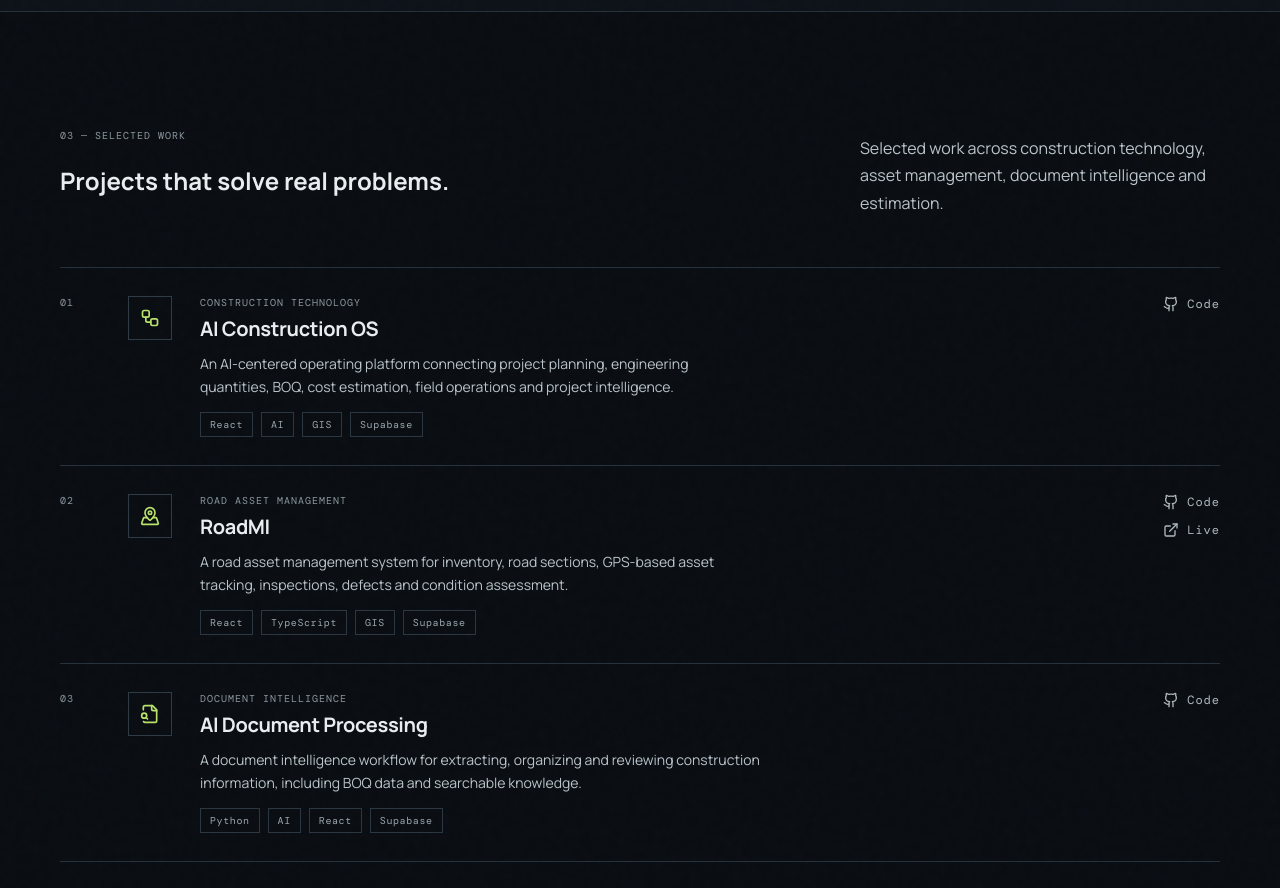
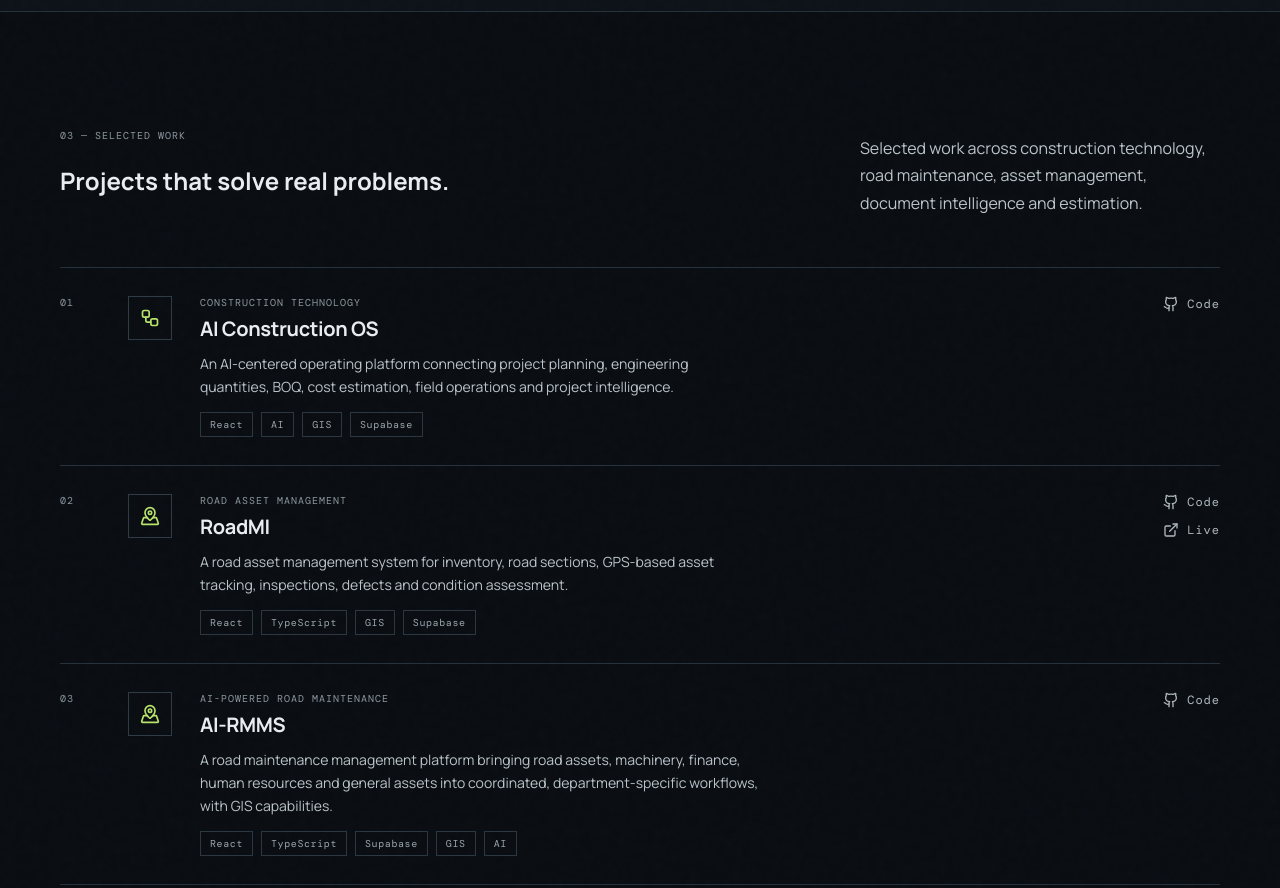
Before and after one commit to chandem/chane-eshetu-portfolio, a React (Vite) app: page / in a window 1280 px wide. Shown: the part 2360-3248 px from the top of the page. Built offline with nearby package versions, Linux system fonts and the light colour scheme.

Commit message:
Add AI-RMMS to portfolio projects

```diff
--- a/src/App.tsx
+++ b/src/App.tsx
@@ -17,6 +17,12 @@ const projects = [
     description: 'A road asset management system for inventory, road sections, GPS-based asset tracking, inspections, defects and condition assessment.',
     tags: ['React', 'TypeScript', 'GIS', 'Supabase'], icon: MapPinned,
     url: 'https://github.com/chandem/road-asset-management-system', live: 'https://road-asset-management-system.vercel.app'
+  },
+  {
+    number: '03', name: 'AI-RMMS', type: 'AI-POWERED ROAD MAINTENANCE',
+    description: 'A road maintenance management platform bringing road assets, machinery, finance, human resources and general assets into coordinated, department-specific workflows, with GIS capabilities.',
+    tags: ['React', 'TypeScript', 'Supabase', 'GIS', 'AI'], icon: MapPinned,
+    url: 'https://github.com/chandem/road-maintenance-management-system', live: ''
   },
   {
     number: '03', name: 'AI Document Processing', type: 'DOCUMENT INTELLIGENCE',
@@ -153,7 +159,7 @@ function App() {
               <span className="section-kicker">03 — SELECTED WORK</span>
               <h2>Projects that solve real problems.</h2>
             </div>
-            <p>Selected work across construction technology, asset management, document intelligence and estimation.</p>
+            <p>Selected work across construction technology, road maintenance, asset management, document intelligence and estimation.</p>
           </div>
           <div className="project-list">
             {projects.map((p) => {
```
